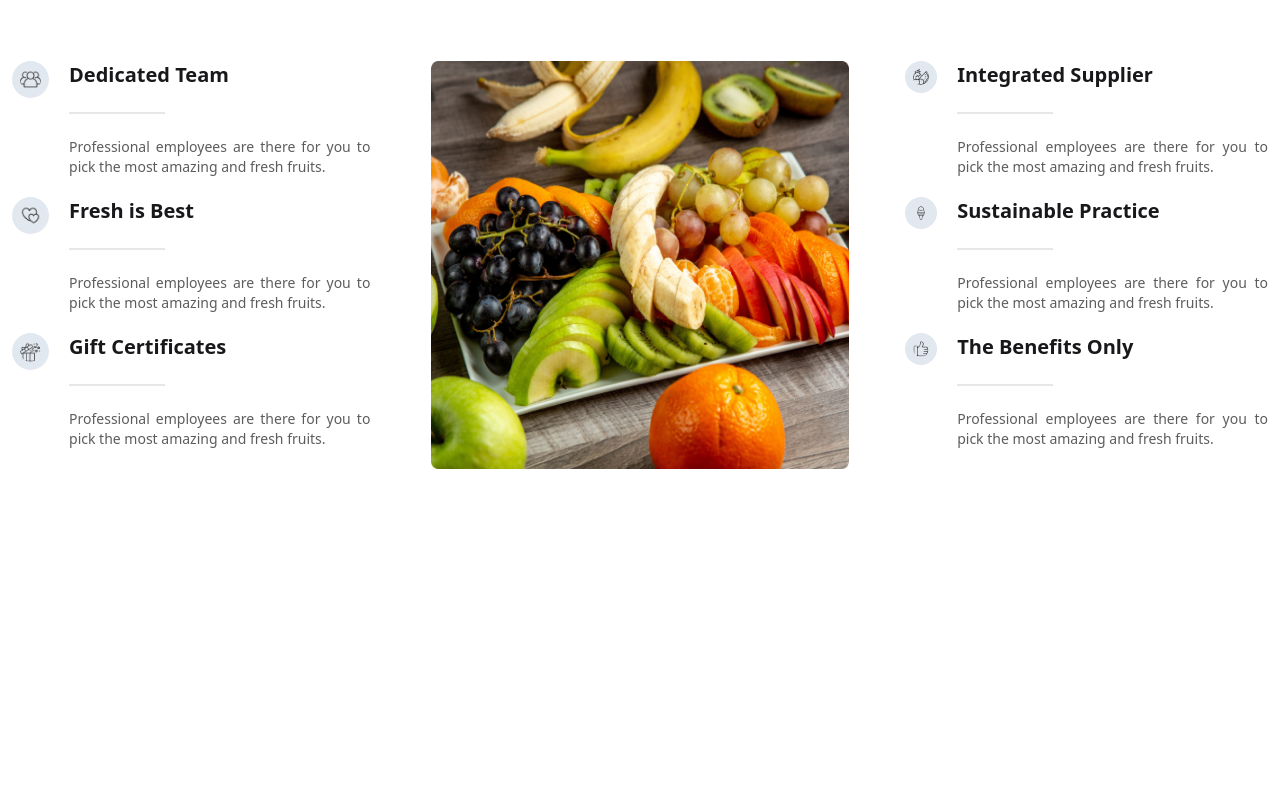
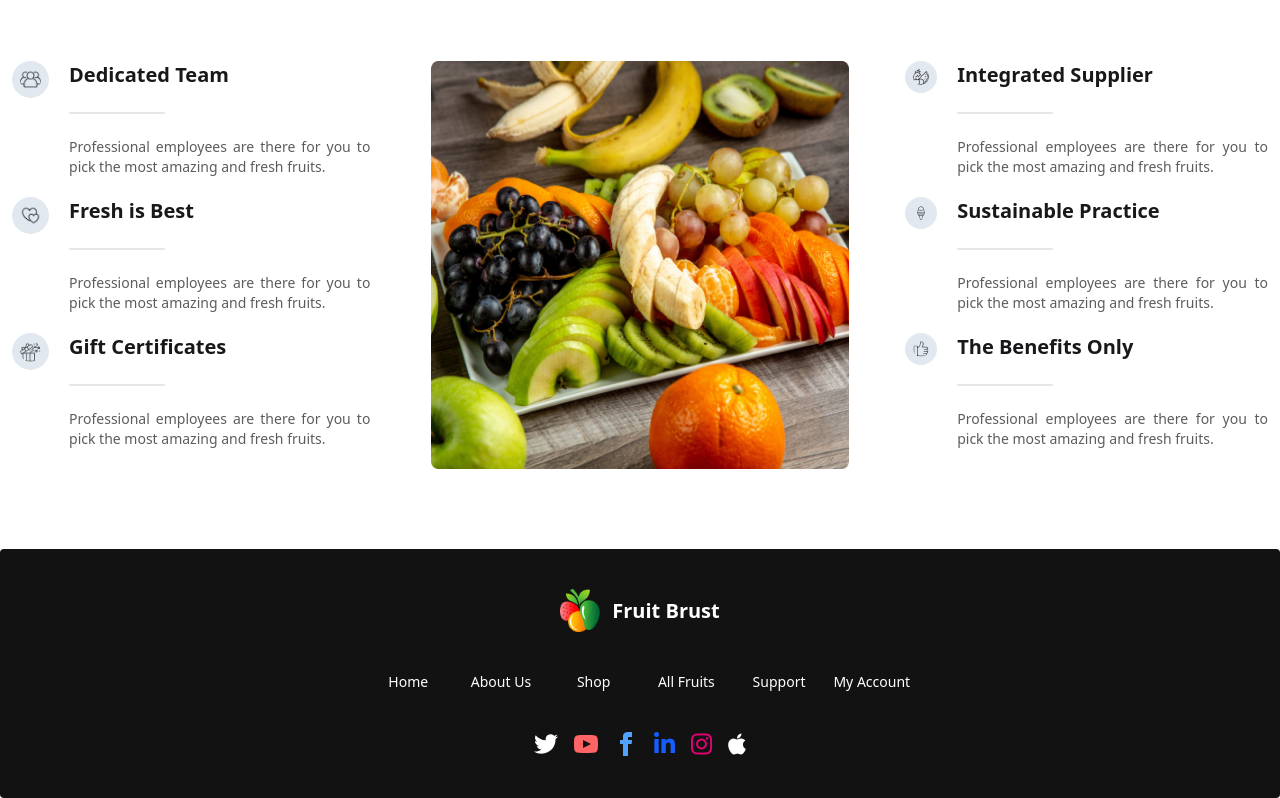
Before and after one commit to mehedihasanmurad/fruit-brust-daisyUi, a plain HTML site: page index.html in a window 1280 px wide. Shown: the part 2375-3173 px from the top of the page. Before the commit the page ends 2924 px from the top, so only its background shows below. Drawn offline with nearby package versions, Linux system fonts and the light colour scheme.

Commit message:
footer added

```diff
--- a/index.html
+++ b/index.html
@@ -426,14 +426,71 @@
 
                     </div>
 
-
-
-
                 </div>
             </div>
         </section>
     </main>
     <!-- footer part  -->
-    <footer></footer>
+    <footer class="footer footer-horizontal footer-center bg-[#121212] text-white text-base-content rounded p-10">
+        <div class="flex items-center gap-3">
+            <img class="w-10" src="images/logo.png" alt="">
+            <h2 class="text-xl font-bold">Fruit Brust</h2>
+        </div>
+
+        <nav class="grid grid-cols-1 md:grid-cols-3 lg:grid-cols-6 gap-4">
+            <a class="link link-hover">Home</a>
+            <a class="link link-hover">About Us</a>
+            <a class="link link-hover">Shop</a>
+            <a class="link link-hover">All Fruits</a>
+            <a class="link link-hover">Support</a>
+            <a class="link link-hover">My Account</a>
+        </nav>
+        <nav>
+            <div class="grid grid-flow-col gap-4">
+            <a>
+                <svg
+                xmlns="http://www.w3.org/2000/svg"
+                width="24"
+                height="24"
+                viewBox="0 0 24 24"
+                class="fill-current">
+                <path
+                    d="M24 4.557c-.883.392-1.832.656-2.828.775 1.017-.609 1.798-1.574 2.165-2.724-.951.564-2.005.974-3.127 1.195-.897-.957-2.178-1.555-3.594-1.555-3.179 0-5.515 2.966-4.797 6.045-4.091-.205-7.719-2.165-10.148-5.144-1.29 2.213-.669 5.108 1.523 6.574-.806-.026-1.566-.247-2.229-.616-.054 2.281 1.581 4.415 3.949 4.89-.693.188-1.452.232-2.224.084.626 1.956 2.444 3.379 4.6 3.419-2.07 1.623-4.678 2.348-7.29 2.04 2.179 1.397 4.768 2.212 7.548 2.212 9.142 0 14.307-7.721 13.995-14.646.962-.695 1.797-1.562 2.457-2.549z"></path>
+                </svg>
+            </a>
+            <a>
+                <svg
+                xmlns="http://www.w3.org/2000/svg"
+                width="24"
+                height="24"
+                viewBox="0 0 24 24"
+                class="fill-current text-red-400">
+                <path
+                    d="M19.615 3.184c-3.604-.246-11.631-.245-15.23 0-3.897.266-4.356 2.62-4.385 8.816.029 6.185.484 8.549 4.385 8.816 3.6.245 11.626.246 15.23 0 3.897-.266 4.356-2.62 4.385-8.816-.029-6.185-.484-8.549-4.385-8.816zm-10.615 12.816v-8l8 3.993-8 4.007z"></path>
+                </svg>
+            </a>
+            <a>
+                <svg
+                xmlns="http://www.w3.org/2000/svg"
+                width="24"
+                height="24"
+                viewBox="0 0 24 24"
+                class="fill-current text-blue-400">
+                <path
+                    d="M9 8h-3v4h3v12h5v-12h3.642l.358-4h-4v-1.667c0-.955.192-1.333 1.115-1.333h2.885v-5h-3.808c-3.596 0-5.192 1.583-5.192 4.615v3.385z"></path>
+                </svg>
+            </a>
+            <a>
+                <i class="fa-brands fa-linkedin-in text-2xl text-blue-600"></i>
+            </a>
+            <a>
+                <i class="fa-brands fa-instagram text-2xl text-pink-600"></i>
+            </a>
+            <a>
+                <i class="fa-brands fa-apple text-2xl"></i>
+            </a>
+            </div>
+        </nav>
+</footer>
 </body>
 </html>
```
